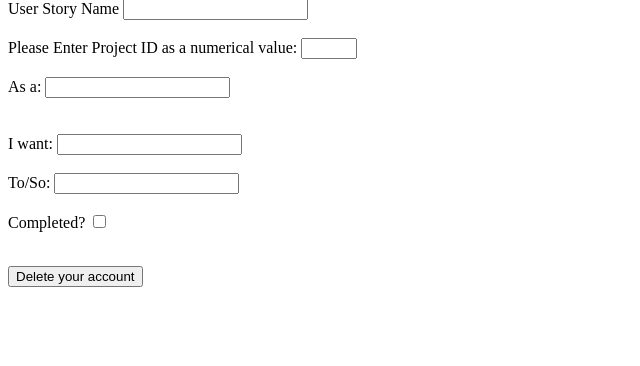
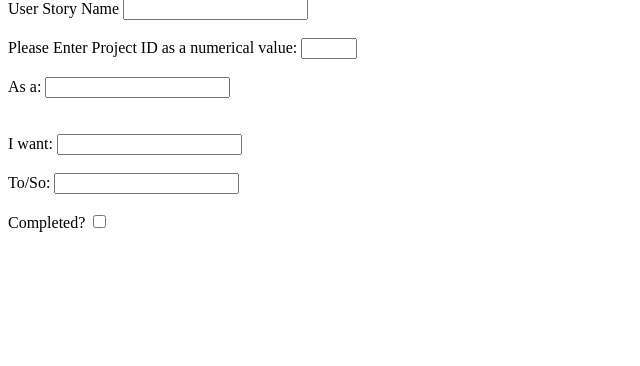
Before and after one commit to CaelTintreach/PEUS-Manager, a Flask app: page /adduserstory in a window 1280 px wide. Shown: the part 107-473 px from the top of the page, without its empty margins (0-640 px from the left). Run offline with Flask 2, Linux system fonts and the light colour scheme.

Commit message:
Further bug fixes by removing template code that was left in.

```diff
--- a/application/templates/adduserstory.html
+++ b/application/templates/adduserstory.html
@@ -74,8 +74,5 @@
                 {{ form.submit }}
             </div>
         </form>
-        <form action="{{ url_for('account_delete') }}">
-            <button type="submit">Delete your account</button>
-        </form>
     </div>
 {% endblock %}
--- a/application/templates/updateProject.html
+++ b/application/templates/updateProject.html
@@ -25,8 +25,5 @@
                 {{ form.submit }}
             </div>
         </form>
-        <form action="{{ url_for('account_delete') }}">
-            <button type="submit">Delete your account</button>
-        </form>
     </div>
 {% endblock %}
--- a/application/templates/updateuserstory.html
+++ b/application/templates/updateuserstory.html
@@ -74,8 +74,5 @@
                 {{ form.submit }}
             </div>
         </form>
-        <form action="{{ url_for('account_delete') }}">
-            <button type="submit">Delete your account</button>
-        </form>
     </div>
 {% endblock %}
```
